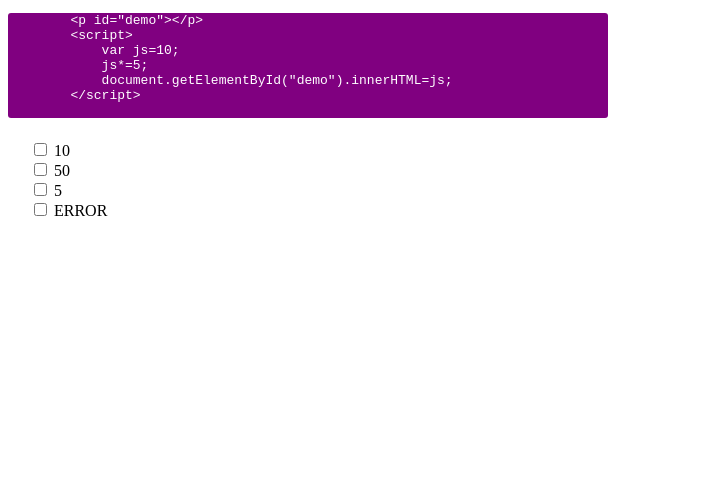
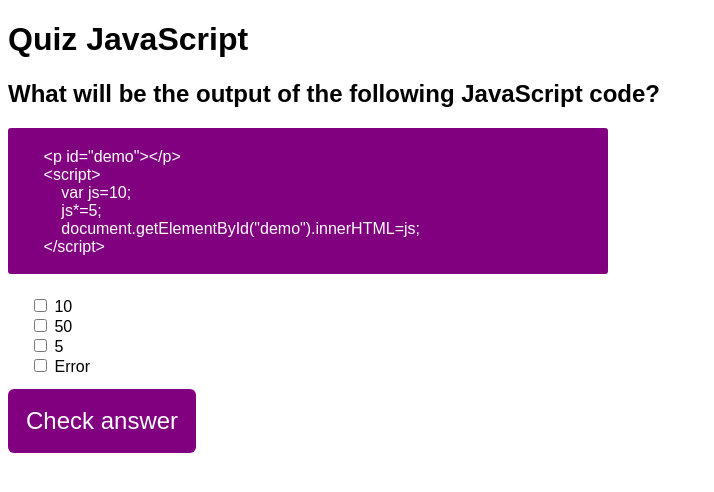
Before and after one commit to Xoubas/JavaScript-quiz, a plain HTML site: page index.html in a window 1280 px wide. Shown: the whole page, without its empty margins (0-714 px from the left). Drawn offline with Linux system fonts and the light colour scheme.

Commit message:
Retoques y JavaScript

```diff
--- a/index.html
+++ b/index.html
@@ -8,6 +8,10 @@
     <link rel="stylesheet" href="stylesheet.css">
 </head>
 <body>
+    <h1><strong>Quiz JavaScript</strong></h1>
+
+    <h2>What will be the output of the following JavaScript code?</h2>
+
     <pre>
         &lt;p id="demo"&gt;&lt;/p&gt;
         &lt;script&gt;
@@ -28,7 +32,9 @@
         <label for="fiv">5</label><br>
 
         <input type="checkbox" id="err" name="err">
-        <label for="err">ERROR</label><br>
+        <label for="err">Error</label><br>
+
+        <button onclick="">Check answer</button>
     </form>
 </body>
 </html>
--- a/stylesheet.css
+++ b/stylesheet.css
@@ -1,10 +1,26 @@
+*{
+    font-family: Arial, Helvetica, sans-serif;
+}
+
 pre{
     background-color: purple;
     border-radius: 3px;
     width: 600px;
     color: white;
+    padding-top: 20px;
 }
 
 form{
     margin: 22px;
 }
+
+button{
+    background-color: purple;
+    color: white;
+    margin-top: 13px;
+    margin-left: -22px;
+    border-style: hidden;
+    border-radius: 6px;
+    padding: 18px;
+    font-size: 1.5em;
+}
```
